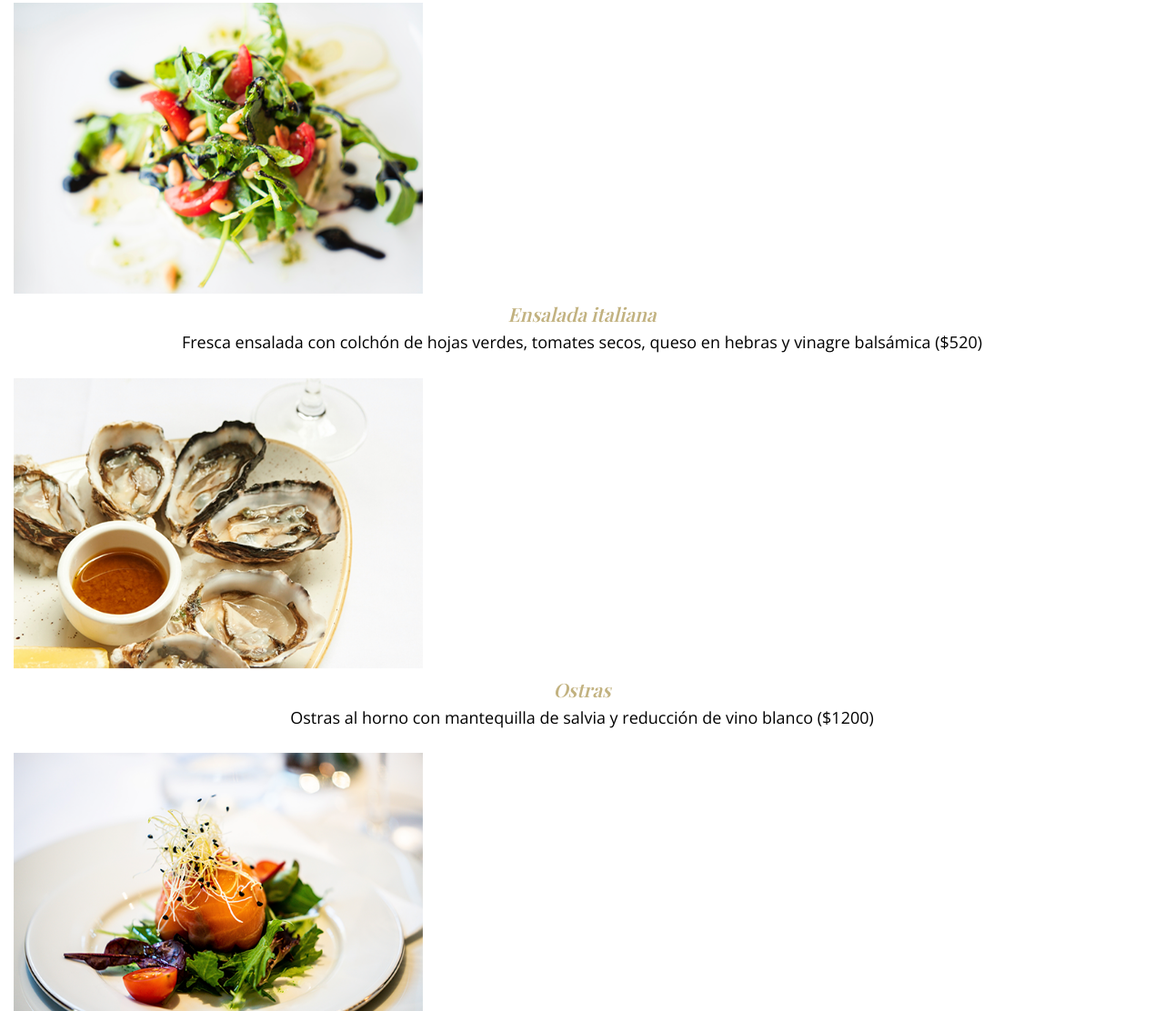
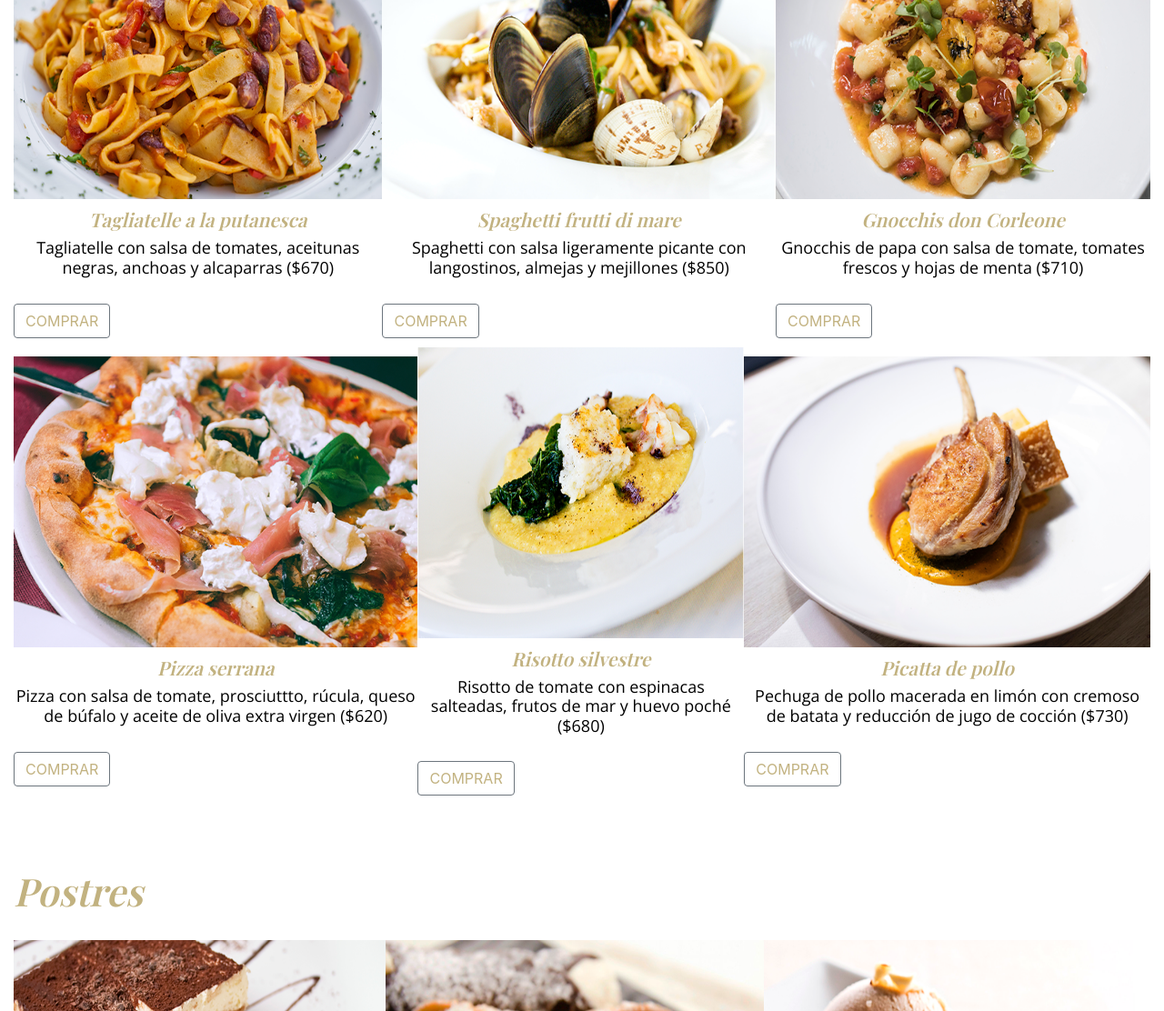
Before and after one commit to juanLimansky/mi-repo, a website: page Pages/Menu.html in a window 1280 px wide. Shown: the part 1688-2800 px from the top of the page at 91% size. Drawn offline with nearby package versions, Linux system fonts and the light colour scheme; a web font is replaced by a local one.

Commit message:
Acomodé la sección menú y creé los botones de Comprar

```diff
--- a/JS/Menu.js
+++ b/JS/Menu.js
@@ -2,34 +2,43 @@
 
 // DESAFIO CLASE 8
 
-let divEntradas = document.querySelector('#entradas')
-let divPlatosPrincipales = document.querySelector('#platosPrincipales')
-let divPostres = document.querySelector('#postres')
+let divEntradas1 = document.querySelector('#entradas1')
+let divEntradas2 = document.querySelector('#entradas2')
+let divPlatosPrincipales1 = document.querySelector('#platosPrincipales1')
+let divPlatosPrincipales2 = document.querySelector('#platosPrincipales2')
+let divPostres1 = document.querySelector('#postres1')
+let divPostres2 = document.querySelector('#postres2')
 
 
-const entradas = [
-    {nombre: "Bruschetta", descripción: "Tostadas de pan de masa madre, aceite de oliva, sal, tomates y ajo", precio: 480, foto: "../Assets/Imagenes/bruschetta.png"},
-    {nombre: "Burratta", descripción: "Fresca mozzarella de búfalo con tomates cherries confitados, pesto de albahaca y aceite de oliva", precio: 650, foto: "../Assets/Imagenes/burratta.png"},
-    {nombre: "Caprese", descripción: "Clásica ensalada de mozzarella, tomates y albahaca, con aceite de oliva y reducción de aceto", precio: 700, foto: "../Assets/Imagenes/caprese.png"},
-    {nombre: "Ensalada italiana", descripción: "Fresca ensalada con colchón de hojas verdes, tomates secos, queso en hebras y vinagre balsámica", precio: 520, foto: "../Assets/Imagenes/ensalada.png"},
-    {nombre: "Ostras", descripción: "Ostras al horno con mantequilla de salvia y reducción de vino blanco", precio: 1200, foto: "../Assets/Imagenes/ostras.png"},
-    {nombre: "Carpaccio de salmón", descripción: "Salmón ahumado servido en rodajas finas con aderezo cítrico, acompañado de hojas verdes", precio: 1100, foto: "../Assets/Imagenes/salmon.png"}
+const entradas1 = [
+    {id: 1,nombre: "Bruschetta", descripción: "Tostadas de pan de masa madre, aceite de oliva, sal, tomates y ajo", precio: 480, foto: "../Assets/Imagenes/bruschetta.png"},
+    {id: 2,nombre: "Burratta", descripción: "Fresca mozzarella de búfalo con tomates cherries confitados, pesto de albahaca y aceite de oliva", precio: 650, foto: "../Assets/Imagenes/burratta.png"},
+    {id: 3,nombre: "Caprese", descripción: "Clásica ensalada de mozzarella, tomates y albahaca, con aceite de oliva y reducción de aceto", precio: 700, foto: "../Assets/Imagenes/caprese.png"}
 ]
-const platosPrincipales = [
-    {nombre: "Tagliatelle a la putanesca", descripción: "Tagliatelle con salsa de tomates, aceitunas negras, anchoas y alcaparras", precio: 670, foto: "../Assets/Imagenes/pastas.png"},
-    {nombre: "Spaghetti frutti di mare", descripción: "Spaghetti con salsa ligeramente picante con langostinos, almejas y mejillones", precio: 850, foto: "../Assets/Imagenes/pasta-mariscos.png"},
-    {nombre: "Gnocchis don Corleone", descripción: "Gnocchis de papa con salsa de tomate, tomates frescos y hojas de menta", precio: 710, foto: "../Assets/Imagenes/gnocchi.png"},
-    {nombre: "Pizza serrana", descripción: "Pizza con salsa de tomate, prosciuttto, rúcula, queso de búfalo y aceite de oliva extra virgen", precio: 620, foto: "../Assets/Imagenes/pizza.png"},
-    {nombre: "Risotto silvestre", descripción: "Risotto de tomate con espinacas salteadas, frutos de mar y huevo poché", precio: 680, foto: "../Assets/Imagenes/risotto.png"},
-    {nombre: "Picatta de pollo", descripción: "Pechuga de pollo macerada en limón con cremoso de batata y reducción de jugo de cocción", precio: 730, foto: "../Assets/Imagenes/pollo.png"}
+const entradas2 = [
+    {id: 4,nombre: "Ensalada italiana", descripción: "Fresca ensalada con colchón de hojas verdes, tomates secos, queso en hebras y vinagre balsámica", precio: 520, foto: "../Assets/Imagenes/ensalada.png"},
+    {id: 5,nombre: "Ostras", descripción: "Ostras al horno con mantequilla de salvia y reducción de vino blanco", precio: 1200, foto: "../Assets/Imagenes/ostras.png"},
+    {id: 6,nombre: "Carpaccio de salmón", descripción: "Salmón ahumado servido en rodajas finas con aderezo cítrico, acompañado de hojas verdes", precio: 1100, foto: "../Assets/Imagenes/salmon.png"}
 ]
-const postres = [
-    {nombre: "Tiramisú", descripción: "Cremoso pastel con notas de café y queso, a base de bizcocho de almendras y queso mascarpone", precio: 300, foto: "../Assets/Imagenes/tiramisu.png"},
-    {nombre: "Cannoli", descripción: "Trío de cannolis rellenos de nutella con nueces, dulce de leche con almendras y ricota con pistachos", precio: 240, foto: "../Assets/Imagenes/cannoli.png"},
-    {nombre: "Gelato", descripción: "Tradicional helado italiano de vainilla, chocolate, dulce de leche o crema, acompañado de frutos secos", precio: 200, foto: "../Assets/Imagenes/gelato.png"},
-    {nombre: "Brownie", descripción: "Tibio brownie de chocolate bañado con salsa de chocolate o dulce de leche a elección", precio: 180, foto: "../Assets/Imagenes/brownie.png"},
-    {nombre: "Cheesecake", descripción: "Cremosa torta de queso con base crujiente de galletitas, con mermelada de frutos rojos", precio: 250, foto: "../Assets/Imagenes/cheesecake.png"},
-    {nombre: "Panna cotta", descripción: "Típico postre italiano elaborado a partir de crema y azúcar, acompañado de compota de frutos rojos", precio: 270, foto: "../Assets/Imagenes/pannacotta.png"}
+const platosPrincipales1 = [
+    {id: 7,nombre: "Tagliatelle a la putanesca", descripción: "Tagliatelle con salsa de tomates, aceitunas negras, anchoas y alcaparras", precio: 670, foto: "../Assets/Imagenes/pastas.png"},
+    {id: 8,nombre: "Spaghetti frutti di mare", descripción: "Spaghetti con salsa ligeramente picante con langostinos, almejas y mejillones", precio: 850, foto: "../Assets/Imagenes/pasta-mariscos.png"},
+    {id: 9,nombre: "Gnocchis don Corleone", descripción: "Gnocchis de papa con salsa de tomate, tomates frescos y hojas de menta", precio: 710, foto: "../Assets/Imagenes/gnocchi.png"}
+]
+const platosPrincipales2 = [
+    {id: 10,nombre: "Pizza serrana", descripción: "Pizza con salsa de tomate, prosciuttto, rúcula, queso de búfalo y aceite de oliva extra virgen", precio: 620, foto: "../Assets/Imagenes/pizza.png"},
+    {id: 11,nombre: "Risotto silvestre", descripción: "Risotto de tomate con espinacas salteadas, frutos de mar y huevo poché", precio: 680, foto: "../Assets/Imagenes/risotto.png"},
+    {id: 12,nombre: "Picatta de pollo", descripción: "Pechuga de pollo macerada en limón con cremoso de batata y reducción de jugo de cocción", precio: 730, foto: "../Assets/Imagenes/pollo.png"}
+]
+const postres1 = [
+    {id: 13,nombre: "Tiramisú", descripción: "Cremoso pastel con notas de café y queso, a base de bizcocho de almendras y queso mascarpone", precio: 300, foto: "../Assets/Imagenes/tiramisu.png"},
+    {id: 14,nombre: "Cannoli", descripción: "Trío de cannolis rellenos de nutella con nueces, dulce de leche con almendras y ricota con pistachos", precio: 240, foto: "../Assets/Imagenes/cannoli.png"},
+    {id: 15,nombre: "Gelato", descripción: "Tradicional helado italiano de vainilla, chocolate, dulce de leche o crema, acompañado de frutos secos", precio: 200, foto: "../Assets/Imagenes/gelato.png"}
+]
+const postres2 = [
+    {id: 16,nombre: "Brownie", descripción: "Tibio brownie de chocolate bañado con salsa de chocolate o dulce de leche a elección", precio: 180, foto: "../Assets/Imagenes/brownie.png"},
+    {id: 17,nombre: "Cheesecake", descripción: "Cremosa torta de queso con base crujiente de galletitas, con mermelada de frutos rojos", precio: 250, foto: "../Assets/Imagenes/cheesecake.png"},
+    {id: 18,nombre: "Panna cotta", descripción: "Típico postre italiano elaborado a partir de crema y azúcar, acompañado de compota de frutos rojos", precio: 270, foto: "../Assets/Imagenes/pannacotta.png"}
 ]
 const bebidas = [
     {nombre: "Agua", precio: 80},
@@ -43,23 +52,50 @@ const bebidas = [
     {nombre: "Champagne", precio: 500}
 ]
 
-for (const entrada of entradas) {
+for (const entrada of entradas1) {
     let div = document.createElement("div");
     div.innerHTML = `<img src=${entrada.foto} data-aos="fade-up" class="fotos--Menu img-fluid">
                     <h3 class="nombres--Platos">${entrada.nombre}</h3>
-                    <h4 class="descripcion--Platos">${entrada.descripción} ($${entrada.precio})</h4>`;
-                    divEntradas.appendChild(div)}
+                    <h4 class="descripcion--Platos">${entrada.descripción} ($${entrada.precio})</h4>
+                    <button id="${entrada.id}" class="btn btn-outline-secondary color--Boton">COMPRAR</button>`;
+                    divEntradas1.appendChild(div)}
 
-for (const platoPrincipal of platosPrincipales) {
+for (const entrada of entradas2) {
+    let div = document.createElement("div");
+    div.innerHTML = `<img src=${entrada.foto} data-aos="fade-up" class="fotos--Menu img-fluid">
+                    <h3 class="nombres--Platos">${entrada.nombre}</h3>
+                    <h4 class="descripcion--Platos">${entrada.descripción} ($${entrada.precio})</h4>
+                    <button id="${entrada.id}" class="btn btn-outline-secondary color--Boton">COMPRAR</button>`;
+                    divEntradas2.appendChild(div)}
+
+for (const platoPrincipal of platosPrincipales1) {
     let div = document.createElement("div");
     div.innerHTML = `<img src=${platoPrincipal.foto} data-aos="fade-up" class="fotos--Menu img-fluid">
                     <h3 class="nombres--Platos">${platoPrincipal.nombre}</h3>
-                    <h4 class="descripcion--Platos">${platoPrincipal.descripción} ($${platoPrincipal.precio})</h4>`;
-                    divPlatosPrincipales.appendChild(div)}
+                    <h4 class="descripcion--Platos">${platoPrincipal.descripción} ($${platoPrincipal.precio})</h4>
+                    <button id="${platoPrincipal.id}" class="btn btn-outline-secondary color--Boton">COMPRAR</button>`;
+                    divPlatosPrincipales1.appendChild(div)}
 
-for (const postre of postres) {
+for (const platoPrincipal of platosPrincipales2) {
+    let div = document.createElement("div");
+    div.innerHTML = `<img src=${platoPrincipal.foto} data-aos="fade-up" class="fotos--Menu img-fluid">
+                    <h3 class="nombres--Platos">${platoPrincipal.nombre}</h3>
+                    <h4 class="descripcion--Platos">${platoPrincipal.descripción} ($${platoPrincipal.precio})</h4>
+                    <button id="${platoPrincipal.id}" class="btn btn-outline-secondary color--Boton">COMPRAR</button>`;
+                    divPlatosPrincipales2.appendChild(div)}
+
+for (const postre of postres1) {
     let div = document.createElement("div");
     div.innerHTML = `<img src=${postre.foto} data-aos="fade-up" class="fotos--Menu img-fluid">
                     <h3 class="nombres--Platos">${postre.nombre}</h3>
-                    <h4 class="descripcion--Platos">${postre.descripción} ($${postre.precio})</h4>`;
-                    divPostres.appendChild(div)}
+                    <h4 class="descripcion--Platos">${postre.descripción} ($${postre.precio})</h4>
+                    <button id="${postre.id}" class="btn btn-outline-secondary color--Boton">COMPRAR</button>`;
+                    divPostres1.appendChild(div)}
+
+for (const postre of postres2) {
+    let div = document.createElement("div");
+    div.innerHTML = `<img src=${postre.foto} data-aos="fade-up" class="fotos--Menu img-fluid">
+                    <h3 class="nombres--Platos">${postre.nombre}</h3>
+                    <h4 class="descripcion--Platos">${postre.descripción} ($${postre.precio})</h4>
+                    <button id="${postre.id}" class="btn btn-outline-secondary color--Boton">COMPRAR</button>`;
+                    divPostres2.appendChild(div)}
--- a/Pages/Menu.html
+++ b/Pages/Menu.html
@@ -81,14 +81,20 @@
     		</div>
     </div>
         		<h2 class="seccion--MenuE">Entradas</h2>
-				<div id="entradas"></div>
+				<div class="containerMenu" id="entradas1"></div>
+				<div class="containerMenu" id="entradas2"></div>
+
 
 
 				  <h2 class="seccion--Menu">Platos principales</h2>
-				  <div id="platosPrincipales"></div>
+				  <div class="containerMenu" id="platosPrincipales1"></div>
+				  <div class="containerMenu" id="platosPrincipales2"></div>
+
 
 	    		<h2 class="seccion--Menu">Postres</h2>
-				<div id="postres"></div>
+				<div class="containerMenu" id="postres1"></div>
+				<div class="containerMenu" id="postres2"></div>
+
 
 			  <h2 id="bebidas" class="seccion--Menu">Bebidas</h2>
 			  <div id="bebidas"></div>
--- a/scss/style.scss
+++ b/scss/style.scss
@@ -252,6 +252,17 @@ h2 span {
 	transform: scale(1.3,1.3);
 }
 
+.containerMenu {
+	display: flex;
+	justify-content: center;
+	align-items: center;
+}
+
+.btn {
+	align-self: center;
+	justify-self: center;
+	margin-bottom: 10px;
+}
 
 @media only screen and (max-width: 360px)
 {
```
Also changed, not shown: css/style.css.
